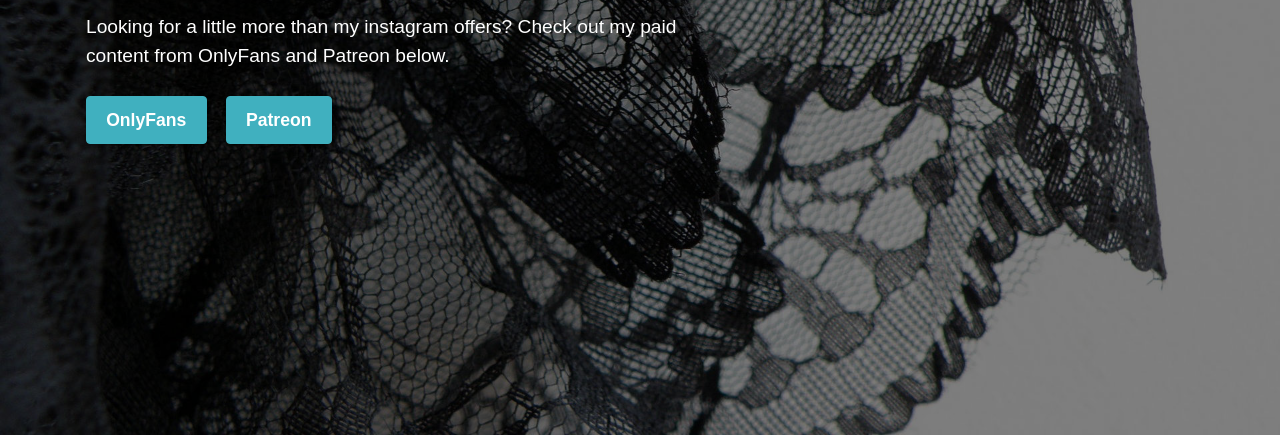
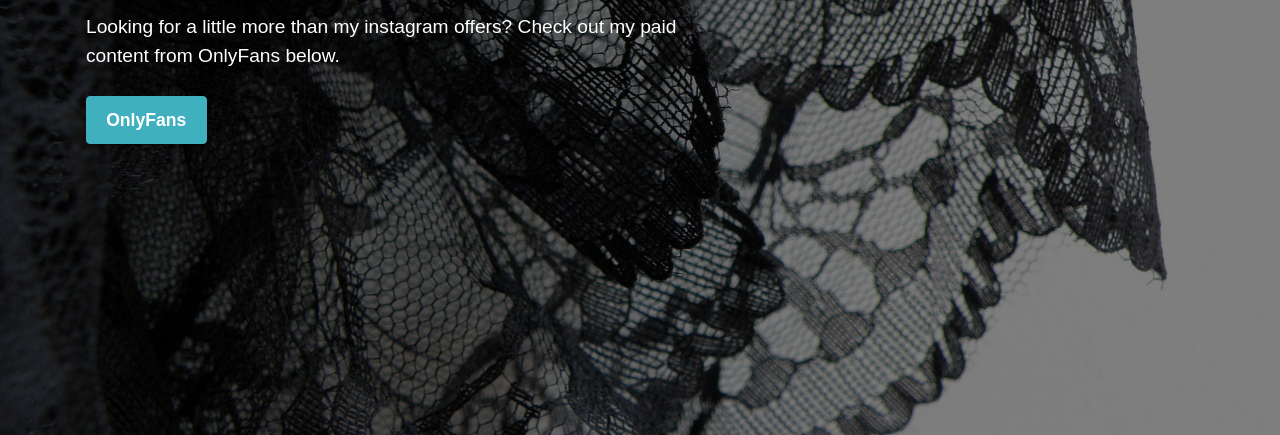
Before and after one commit to nomnompewpew/amplealexx, a plain HTML site: page index.html in a window 1280 px wide. Shown: the part 365-800 px from the top of the page. Drawn offline with Linux system fonts and the light colour scheme; a web font is replaced by a local one.

Commit message:
update 1

```diff
--- a/index.html
+++ b/index.html
@@ -36,9 +36,8 @@
             <div class="col-12 col-lg-7">
                 <h1 class="mbr-section-title mbr-fonts-style mb-3 display-1"><strong>@amplealexx</strong></h1>
 
-                <p class="mbr-text mbr-fonts-style display-7">Looking for a little more than my instagram offers? Check out my paid content from OnlyFans and Patreon below.&nbsp;</p>
-                <div class="mbr-section-btn mt-3"><a class="btn btn-success display-4" href="#">OnlyFans</a>
-                    <a class="btn btn-success display-4" href="#">Patreon</a></div>
+                <p class="mbr-text mbr-fonts-style display-7">Looking for a little more than my instagram offers? Check out my paid content from OnlyFans below.&nbsp;</p>
+                <div class="mbr-section-btn mt-3"><a class="btn btn-success display-4" href="https://onlyfans.com/amplealex">OnlyFans</a></div>
             </div>
         </div>
     </div>
```
Also changed, not shown: 1 other file.
